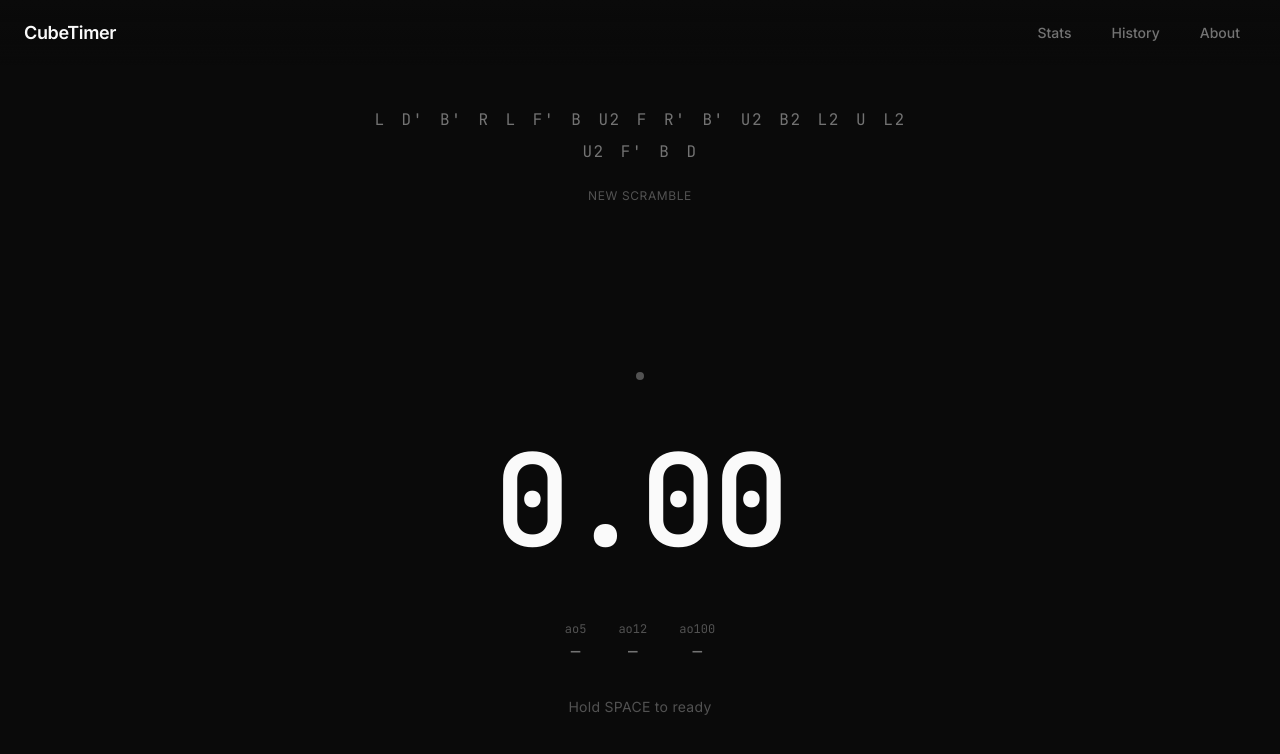
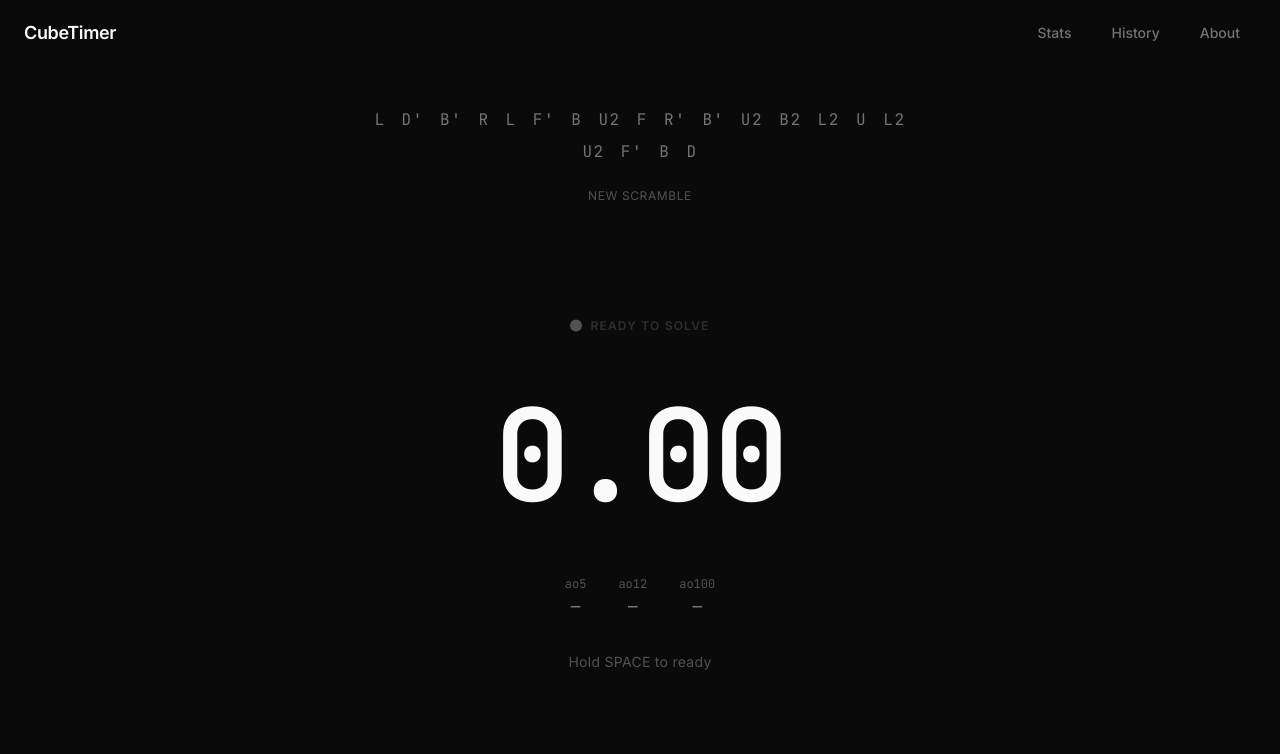
Before and after one commit to vedantsinha3/CubeTimer, a React (Vite) app: page / in a window 1280 px wide. Shown: the top 754 px of the page. Built offline with nearby package versions, Linux system fonts and the light colour scheme.

Commit message:
Feat: Improved status dot to be more descriptive

```diff
--- a/src/components/Timer/Timer.tsx
+++ b/src/components/Timer/Timer.tsx
@@ -72,6 +72,7 @@ const TimerContainer = styled.div`
   justify-content: center;
   flex: 1;
   width: 100%;
+  transform: translateY(-10%);
   user-select: none;
   cursor: pointer;
   padding: ${({ theme }) => theme.spacing.xl};
@@ -153,11 +154,18 @@ const Instructions = styled.p<{ $visible: boolean }>`
   letter-spacing: 0.02em;
 `;
 
+const StatusIndicator = styled.div`
+  display: flex;
+  align-items: center;
+  gap: ${({ theme }) => theme.spacing.sm};
+  margin-bottom: ${({ theme }) => theme.spacing.lg};
+`;
+
+
 const StatusDot = styled.div<{ $status: TimerStatus }>`
-  width: 8px;
-  height: 8px;
+  width: 12px;
+  height: 12px;
   border-radius: 50%;
-  margin-bottom: ${({ theme }) => theme.spacing.lg};
   background-color: ${({ theme, $status }) => {
     switch ($status) {
       case 'ready':
@@ -171,6 +179,26 @@ const StatusDot = styled.div<{ $status: TimerStatus }>`
     }
   }};
   transition: background-color 0.15s ease;
+  box-shadow: ${({ theme, $status }) => {
+    switch ($status) {
+      case 'ready':
+        return `0 0 8px ${theme.colors.timerReady}`;
+      case 'running':
+        return `0 0 8px ${theme.colors.warning}`;
+      default:
+        return 'none';
+    }
+  }};
+`;
+
+const StatusLabel = styled.span<{ $status: TimerStatus }>`
+  font-size: ${({ theme }) => theme.fontSizes.xs};
+  color: ${({ theme }) => theme.colors.textDim};
+  text-transform: uppercase;
+  letter-spacing: 0.1em;
+  font-weight: 600;
+  opacity: ${({ $status }) => ($status === 'idle' ? 0.5 : 1)};
+  transition: opacity 0.15s ease;
 `;
 
 const AveragesRow = styled.div<{ $visible: boolean }>`
@@ -351,7 +379,15 @@ export function Timer({ onSolveComplete, ao5, ao12, ao100, isPB, isBestAo5, isBe
       <WorstBadge $visible={isWorstSolve === true && status === 'stopped' && !isPB}>
         {worstMessageRef.current}
       </WorstBadge>
-      <StatusDot $status={status} />
+      <StatusIndicator>
+        <StatusDot $status={status} />
+        <StatusLabel $status={status}>
+          {status === 'idle' && 'Ready to solve'}
+          {status === 'ready' && 'Ready!'}
+          {status === 'running' && 'Solving...'}
+          {status === 'stopped' && 'Complete'}
+        </StatusLabel>
+      </StatusIndicator>
       <TimeDisplay $status={status} $isPB={isPB} $isWorstSolve={isWorstSolve}>{formatTime(time)}</TimeDisplay>
       <AveragesRow $visible={status !== 'running'}>
         <AverageItem>
```
